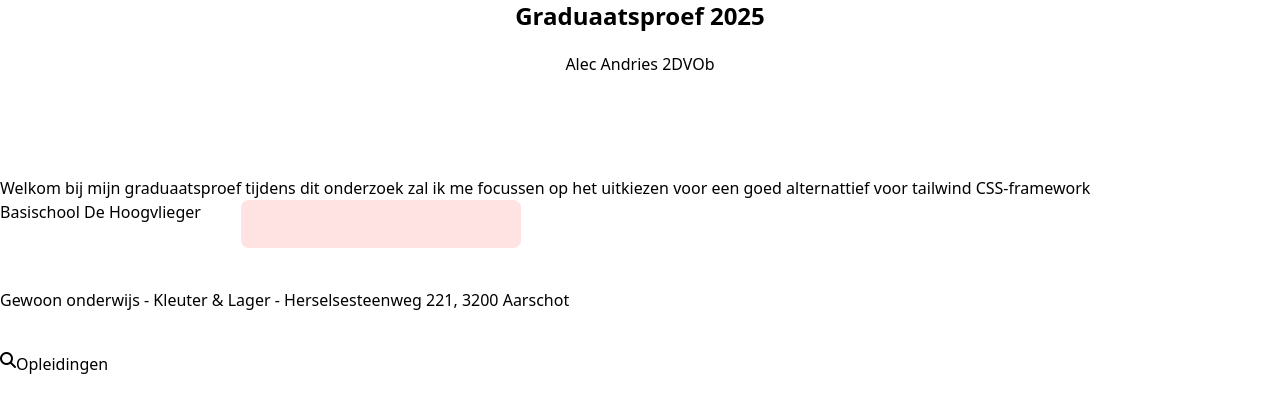
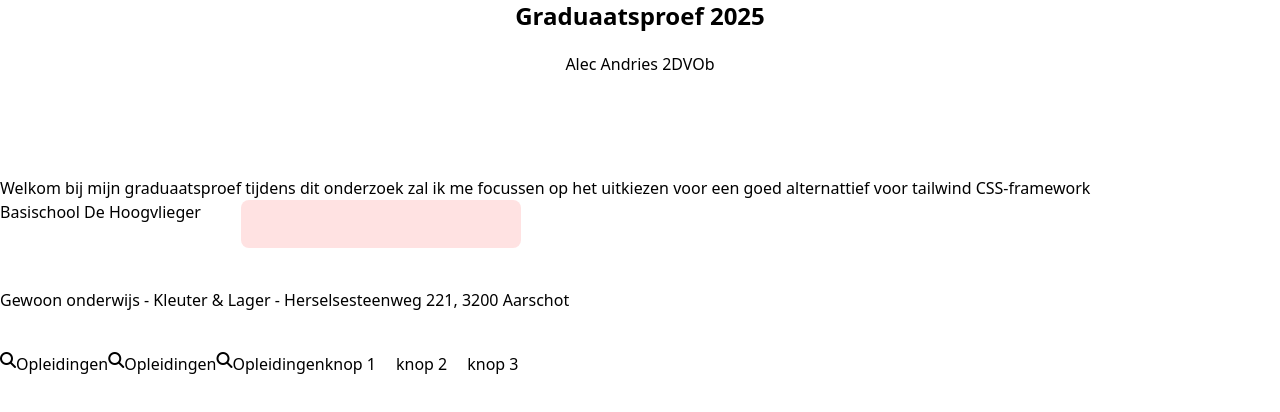
Before and after one commit to GhostAlec/Graduaatsproef_2025_Alec_Andries_2DVOb, a plain HTML site: page tailwind/tailwind.html in a window 1280 px wide. Drawn offline with nearby package versions, Linux system fonts and the light colour scheme.

Commit message:
first components from admin page

```diff
--- a/tailwind/tailwind.html
+++ b/tailwind/tailwind.html
@@ -29,10 +29,27 @@
     <div>
         <p>Gewoon onderwijs - Kleuter & Lager - Herselsesteenweg 221, 3200 Aarschot</p>
     </div>
-    <div class="flex">
-        <i class="fa-solid fa-magnifying-glass"></i>
-        <p>Opleidingen</p>
+    <div class="flex flex-row gap">
+        <div class="flex flex-row">
+            <i class="fa-solid fa-magnifying-glass"></i>
+            <p>Opleidingen</p>
+        </div>
+        <div class="flex">
+            <i class="fa-solid fa-magnifying-glass"></i>
+            <p>Opleidingen</p>
+        </div>
+        <div class="flex">
+            <i class="fa-solid fa-magnifying-glass"></i>
+            <p>Opleidingen</p>
+        </div>
+
+        <div class="flex flex-row gap-5">
+            <div>knop 1</div>
+            <div>knop 2</div>
+            <div>knop 3</div>
+        </div>
     </div>
+
 </div>
 
 </body>
```
